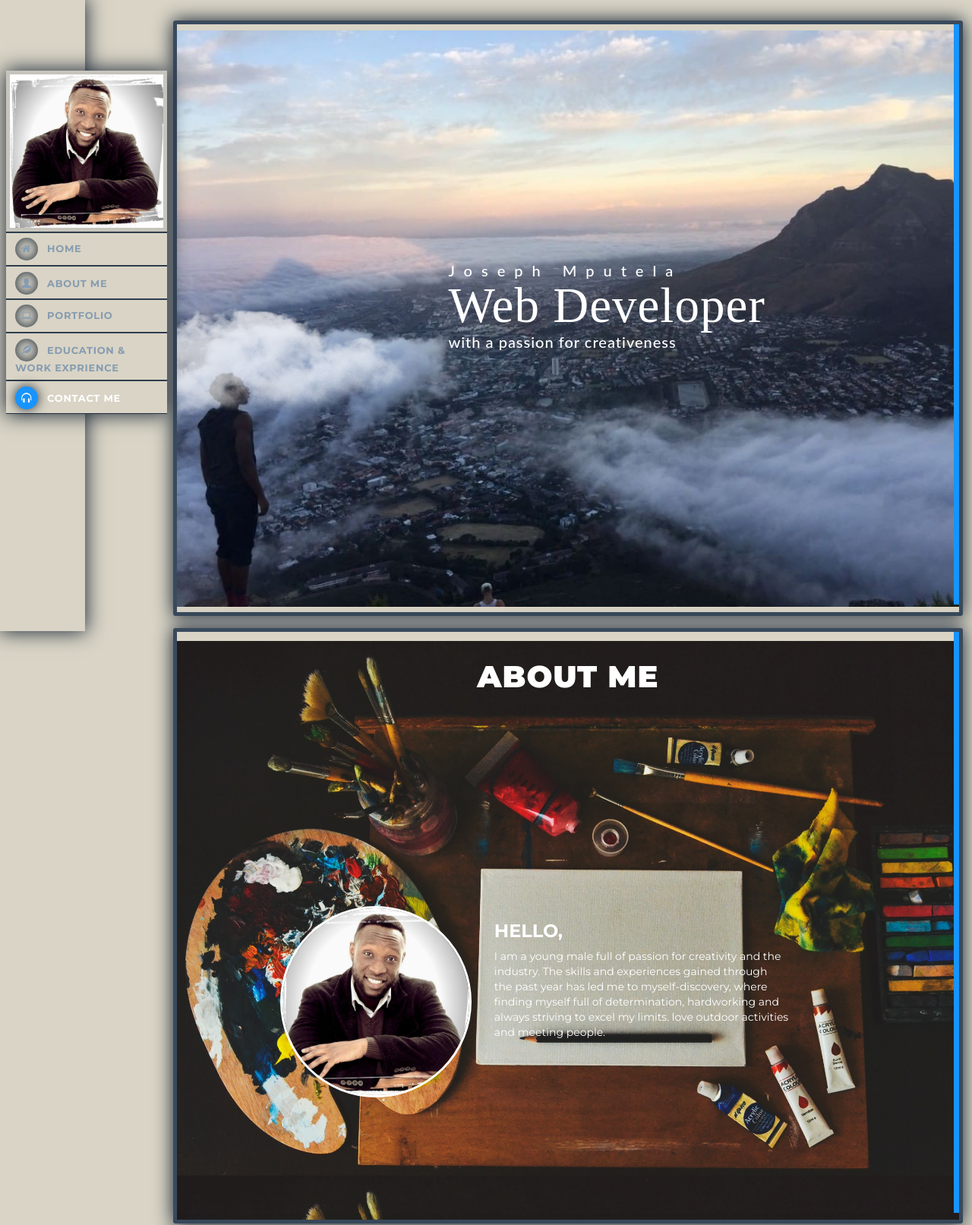
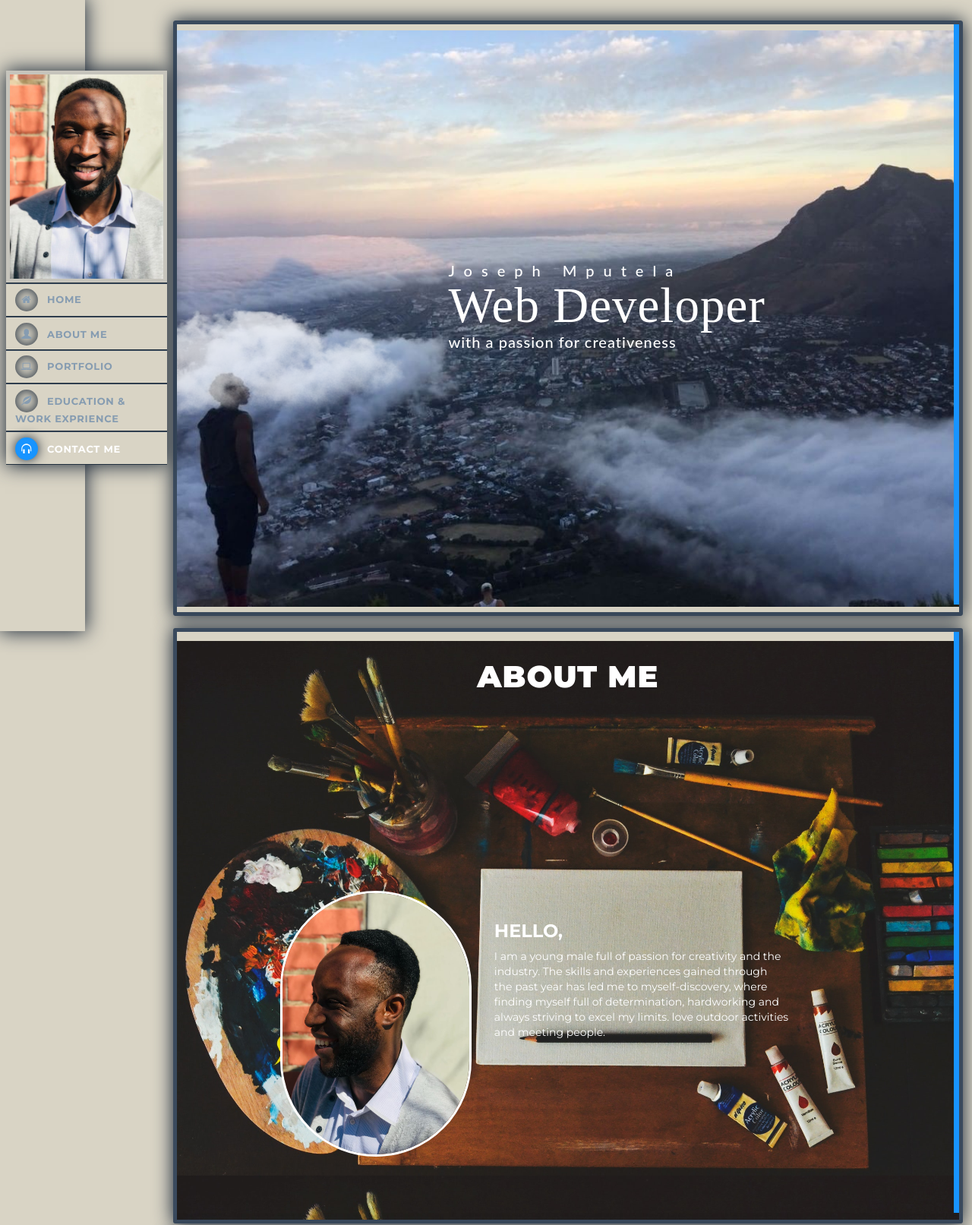
Before and after one commit to JoMputela/Joseph-Mputela-CV, a plain HTML site: page index.html in a window 1280 px wide. Shown: the top 1613 px of the page at 76% size. Drawn offline with Linux system fonts and the light colour scheme; a script that the page names is missing.

Commit message:
added my project

```diff
--- a/css/style.css
+++ b/css/style.css
@@ -1042,6 +1042,8 @@ padding-left: 10px;
 .img-responsive {
   border-radius: 203px;
   border: solid;
+  margin-top: -20px;
+  height: 350px;
 }
 .kayo-intro-section.text-back {
   position: absolute;
--- a/index.html
+++ b/index.html
@@ -40,7 +40,7 @@
                 <!-- End Social media -->
                 <div class="kayo-img-box">
                     <div class="kayo-img">
-                        <img src="images/head_shot.jpg" alt=""/>
+                        <img src="images/me3.jpg" alt=""/>
                     </div>
                 </div>
             </div>
@@ -149,7 +149,7 @@
 <div class="portpic">
                         <div class="col-sm-4">
                             <div class="my-image">
-                                <img src="images/IMG_0001.jpg" class="img-responsive" alt="">
+                                <img src="images/me1.jpg" class="img-responsive" alt="">
                             </div>
                         </div>
                         <div class="col-sm-8" id="text-back">
@@ -481,7 +481,7 @@
             <p class="timeline1-event-thumbnail">year 2019 feb to current</p>
             <h3>Codespace Acadamy</h3>
             <h4>Web Developer</h4>
-            <p><strong>names of the subjects</strong><br>
+            <!--<p><strong>names of the subjects</strong><br>-->
             </p>
           </div>
        </li>
```
Also changed, not shown: images/me1.jpg (added), images/me2.jpg (added), images/me3.jpg (added).
